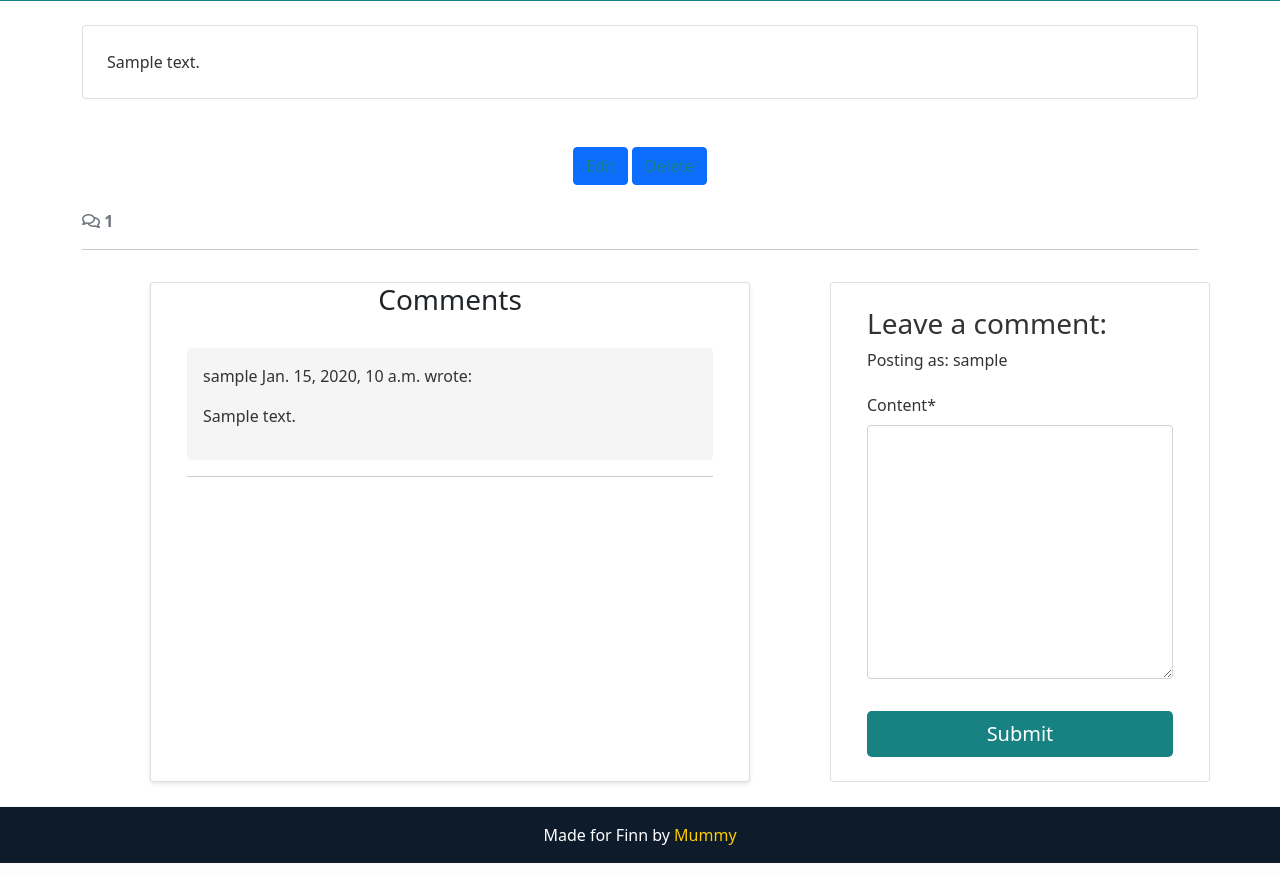
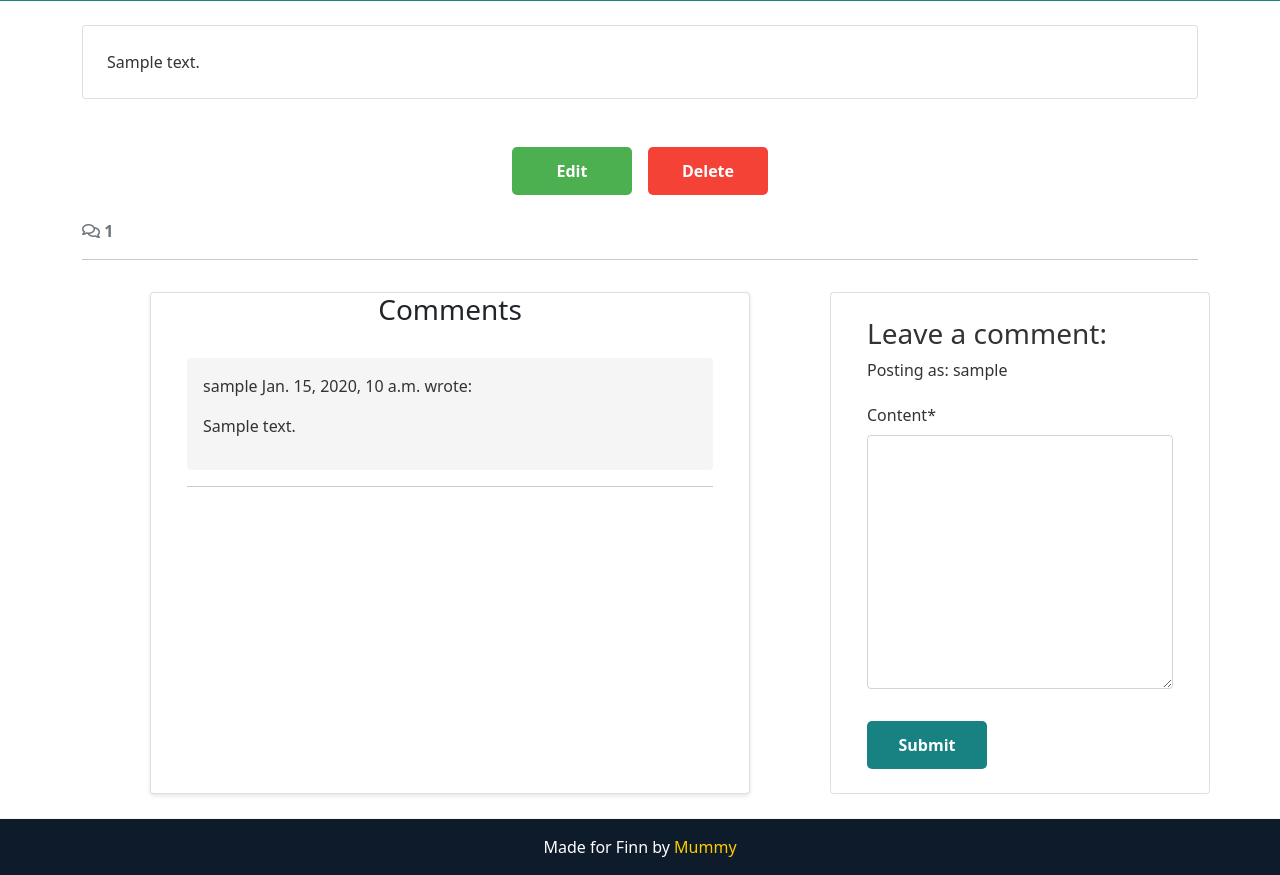
Before and after one commit to justynath/remember-me, a Django app: a page that uses memories/templates/memories/post_detail.html in a window 1280 px wide. Shown: the part 607-1482 px from the top of the page. Run offline with Django 4.2, Linux system fonts and the light colour scheme; a user stored in the database is signed in; tables that the repository leaves empty hold one stand-in row (values such as "Sample post"); some libraries are stand-ins or nearby versions.

Commit message:
Style edit and delete buttons

```diff
--- a/memories/templates/memories/post_detail.html
+++ b/memories/templates/memories/post_detail.html
@@ -38,10 +38,10 @@
 
     <!-- Edit and Delete Option Section -->
     <div class="row mt-5">
-        <div class="col-12 text-center">
+        <div class="col-12 btn-container">
             {% if user.is_authenticated and user == post.author %}
-            <a href="{% url 'edit_post' post.slug %}" class="btn btn-primary">Edit</a>
-            <a href="{% url 'delete_post' post.slug %}" class="btn btn-primary">Delete</a>
+            <a href="{% url 'edit_post' post.slug %}" class="btn btn-edit">Edit</a>
+            <a href="{% url 'delete_post' post.slug %}" class="btn btn-delete">Delete</a>
             {% endif %}
         </div>
     </div>
--- a/static/css/post_detail.css
+++ b/static/css/post_detail.css
@@ -47,6 +47,47 @@
 
 .post-details a:hover {
     color: var(--clr-accent-hover);
+}
+
+/* Common Styling for Buttons */
+.post-details .btn {
+    background-color: var(--clr-primary);
+    color: var(--clr-text-light);
+    border: none;
+    padding: 0.75rem;
+    font-size: 1rem;
+    font-weight: bold;
+    border-radius: 5px;
+    width: 120px; /* Fixed width for consistency */
+    text-align: center;
+    transition: background-color 0.3s ease, color 0.3s ease;
+}
+
+/* Edit Button Specific Styling */
+.post-details .btn-edit {
+    background-color: #4CAF50; /* Green for Edit */
+}
+
+.post-details .btn-edit:hover {
+    background-color: #388E3C; /* Darker green for hover */
+    color: var(--clr-text-light);
+}
+
+/* Delete Button Specific Styling */
+.post-details .btn-delete {
+    background-color: #f44336; /* Red for Delete */
+}
+
+.post-details .btn-delete:hover {
+    background-color: #c62828; /* Darker red for hover */
+    color: var(--clr-text-light);
+}
+
+/* Button Container Styling */
+.post-details .btn-container {
+    display: flex;
+    justify-content: center;
+    gap: 1rem;
 }
 
 /* Comment Section Styling */
```
